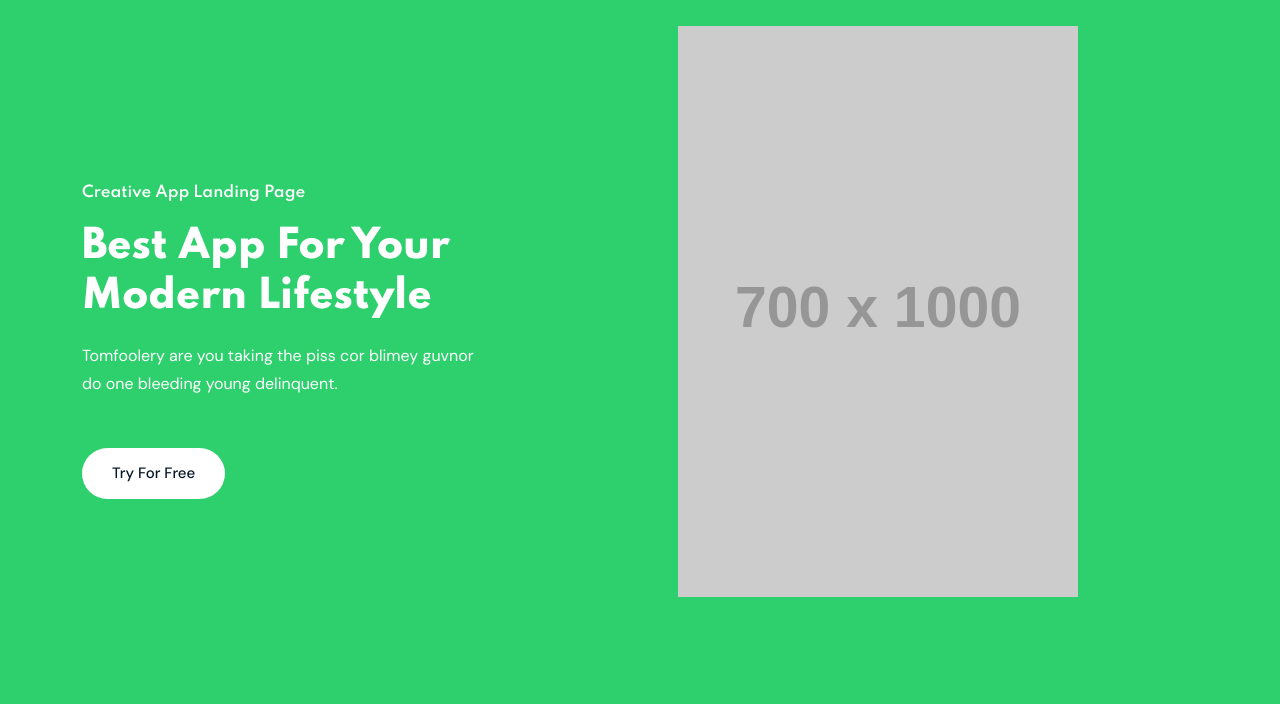
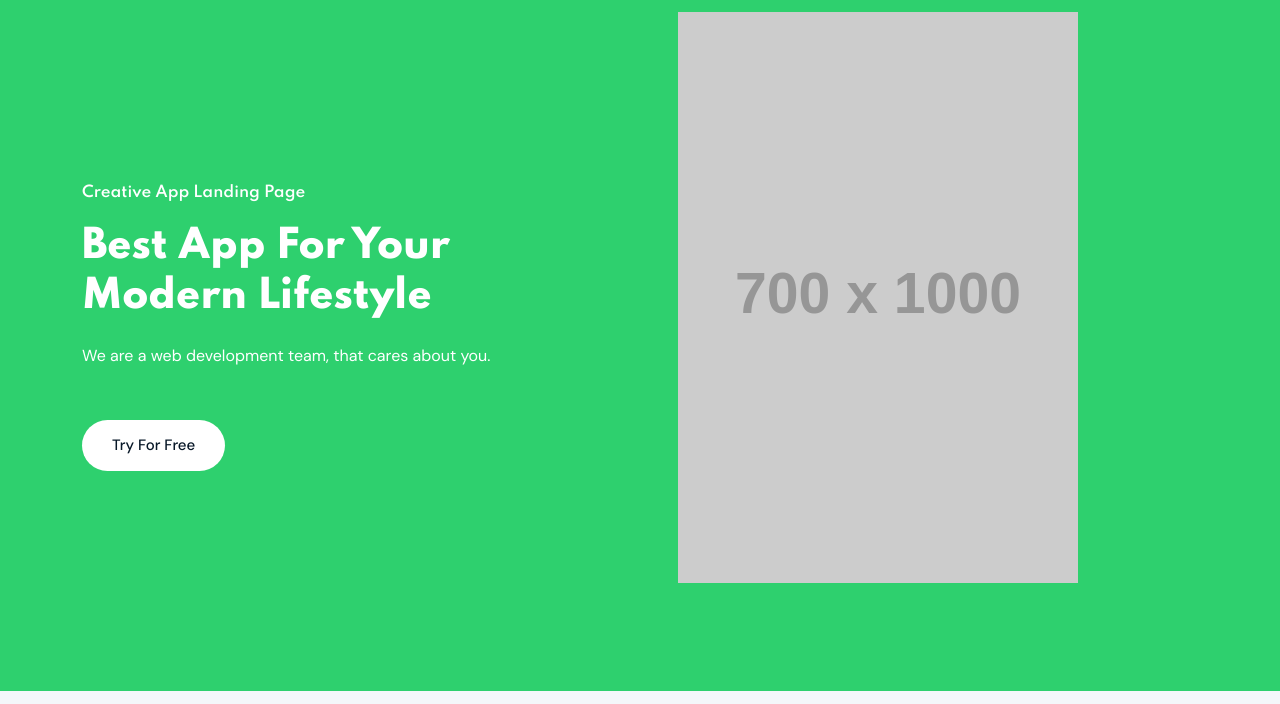
Before and after one commit to KaneTraylor/Spark, a plain HTML site: page index.html in a window 1280 px wide. Shown: the part 96-800 px from the top of the page. Drawn offline with Linux system fonts and the light colour scheme; placeholder pictures from the web are drawn by us.

Commit message:
Update index.html

```diff
--- a/index.html
+++ b/index.html
@@ -4,7 +4,7 @@
 <head>
     <meta charset="utf-8" />
     <meta http-equiv="x-ua-compatible" content="ie=edge" />
-    <title>Spark - App Landing Page Template.</title>
+    <title>Spark | Web development </title>
     <meta name="description" content="" />
     <meta name="viewport" content="width=device-width, initial-scale=1" />
     <link rel="shortcut icon" type="image/x-icon" href="assets/images/favicon.svg" />
@@ -115,7 +115,7 @@
                         <h4>Creative App Landing Page</h4>
                         <h1>Best app for your<br>
                             modern lifestyle</h1>
-                        <p>Tomfoolery are you taking the piss cor blimey guvnor <br>do one bleeding young delinquent.
+                        <p> We are a web development team, that cares about you.
                         </p>
                         <div class="button">
                             <a href="about-us.html" class="btn ">Try for free</a>
```
